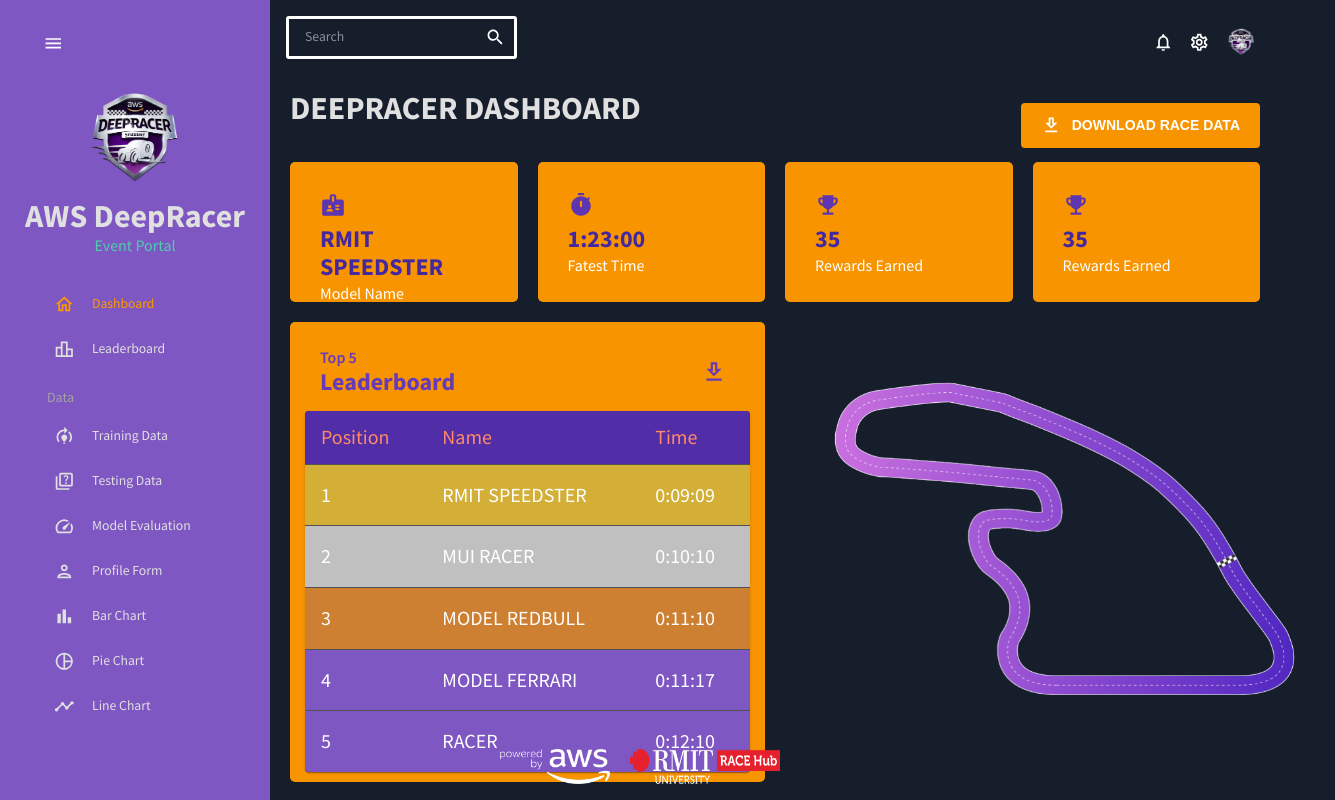
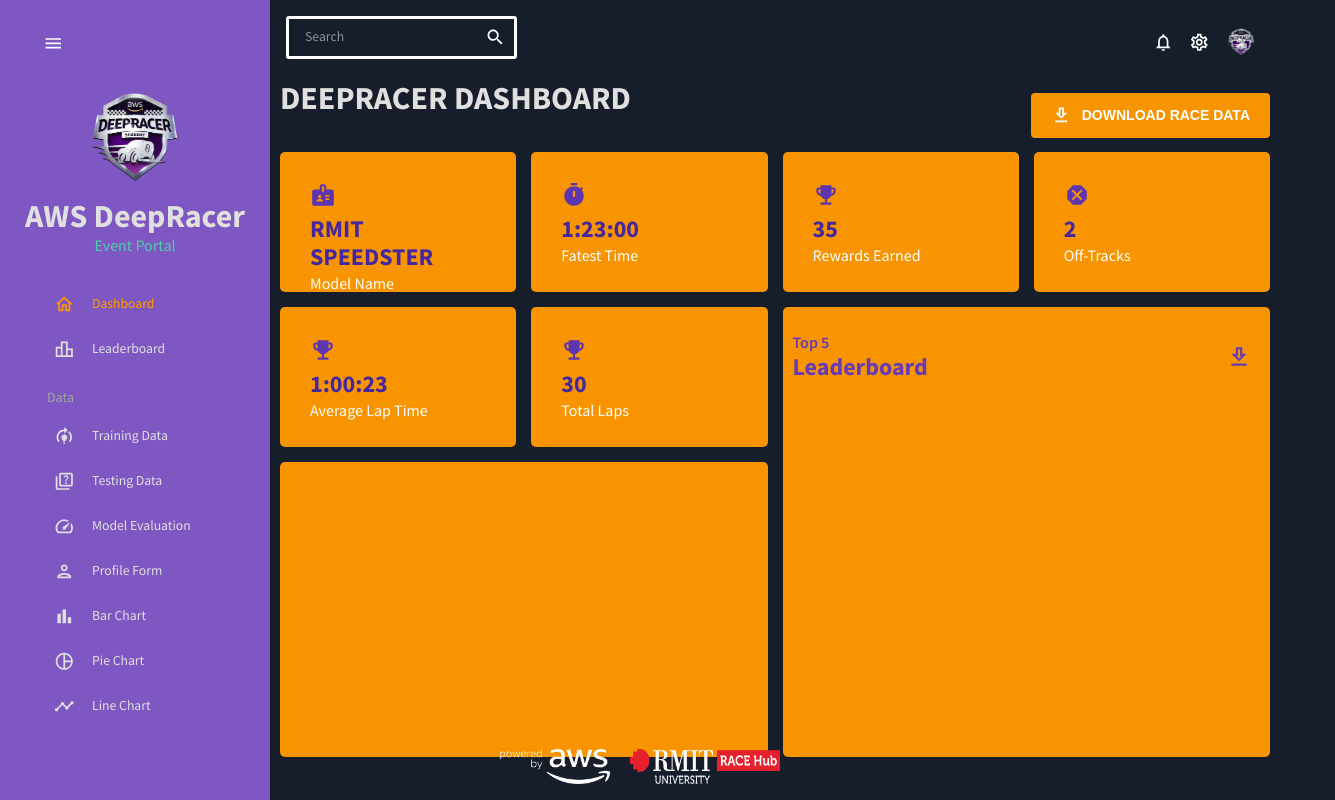
Before and after one commit to IP-299-Deepracer/Deepracer-Dashboard, a React (Create React App) app in the folder deepracer_dashboard/: page /dashboard in a window 1280 px wide. Shown: the whole page, 1335 px wide, since content can reach past the window. Built offline with nearby package versions, Linux system fonts and the light colour scheme.

Commit message:
updated the layout of the dashboard view

```diff
--- a/deepracer_dashboard/src/scenes/dashboard/index.jsx
+++ b/deepracer_dashboard/src/scenes/dashboard/index.jsx
@@ -4,6 +4,7 @@
 import EmojiEventsIcon from '@mui/icons-material/EmojiEvents';
 import TimerRoundedIcon from '@mui/icons-material/TimerRounded';
 import BadgeRoundedIcon from '@mui/icons-material/BadgeRounded';
+import DangerousIcon from '@mui/icons-material/Dangerous';
 import Header from "../../components/Header";
 import Track from "../../assets/track.png"
 import { styled } from '@mui/material/styles';
@@ -64,7 +65,7 @@
   const colors = tokens(theme.palette.mode);
 
   return (
-    <Box m="20px">
+    <Box m="10px">
       {/* HEADER */}
       <Box display="flex" justifyContent="space-between" alignItems="center">
         <Header title=" DEEPRACER DASHBOARD" />
@@ -87,15 +88,15 @@
 
       {/* GRID & CHARTS */}
       <Box
-        display="grid"
-        gridTemplateColumns="repeat(12, 1fr)"
-        gridAutoRows="140px"
-        gap="20px"
-        flex= "1"
+        display= "grid"
+        gridTemplateColumns= "repeat(4, 1fr)"
+        gridAutoRows= "140px"
+        gap="15px"
+        flex="1"
       >
         {/* ROW 1 */}
         <Box
-          gridColumn="span 3"
+          gridColumn="span 1"
           backgroundColor={"#f79400"}
           display="flex"
           borderRadius="5px"
@@ -125,19 +126,10 @@
             Model Name
           </Typography>
         </Box>
-          {/* <StatBox
-            title="Speedy RMIT"
-            subtitle="Model Name"
-            progress="0.75"
-            increase="+14%"
-            style={{color: colors.orangeAccent[500] }}
-            icon={
 
-            }
-          /> */}
         </Box>
         <Box
-          gridColumn="span 3"
+          gridColumn="span 1"
           backgroundColor={"#f79400"}
           display="flex"
           borderRadius="5px"
@@ -169,7 +161,7 @@
         </Box>
         </Box>
         <Box
-          gridColumn="span 3"
+          gridColumn="span 1"
           backgroundColor={"#f79400"}
           display="flex"
           borderRadius="5px"
@@ -201,7 +193,41 @@
         </Box>
         </Box>
         <Box
-          gridColumn="span 3"
+          gridColumn="span 1"
+          backgroundColor={"#f79400"}
+          display="flex"
+          borderRadius="5px"
+        >
+        <Box
+          display="block"
+          justifyContent="flex-start"
+        >
+          <DangerousIcon
+            sx={{ color: colors.purpleAccent[600], fontSize: "26px", marginLeft:"30px", marginTop:"30px"}}
+          />
+          <Typography
+            variant="h3"
+            color={colors.purpleAccent[800]}
+            align="left"
+            margin={30+"px"}
+            marginBottom={0+"px"}
+            marginTop={0+"px"}
+            fontWeight="bold"
+          >
+            2
+          </Typography>
+          <Typography
+            marginLeft={30+"px"}
+            fontSize={16}
+            >
+            Off-Tracks
+          </Typography>
+        </Box>
+        </Box>
+
+        {/* ROW 2 */}
+        <Box
+          gridColumn="span 1"
           backgroundColor={"#f79400"}
           display="flex"
           borderRadius="5px"
@@ -222,20 +248,53 @@
             marginTop={0+"px"}
             fontWeight="bold"
           >
-            35
+            1:00:23
           </Typography>
           <Typography
             marginLeft={30+"px"}
             fontSize={16}
             >
-            Rewards Earned
+            Average Lap Time
           </Typography>
         </Box>
         </Box>
 
-        {/* ROW 2 */}
         <Box
-          gridColumn="span 6"
+          gridColumn="span 1"
+          backgroundColor={"#f79400"}
+          display="flex"
+          borderRadius="5px"
+        >
+        <Box
+          display="block"
+          justifyContent="flex-start"
+        >
+          <EmojiEventsIcon
+            sx={{ color: colors.purpleAccent[600], fontSize: "26px", marginLeft:"30px", marginTop:"30px"}}
+          />
+          <Typography
+            variant="h3"
+            color={colors.purpleAccent[800]}
+            align="left"
+            margin={30+"px"}
+            marginBottom={0+"px"}
+            marginTop={0+"px"}
+            fontWeight="bold"
+          >
+            30
+          </Typography>
+          <Typography
+            marginLeft={30+"px"}
+            fontSize={16}
+            >
+            Total Laps
+          </Typography>
+        </Box>
+        </Box>
+
+        {/* Row 3 */}
+        <Box
+          gridColumn="span 2"
           gridRow="span 3"
           backgroundColor={"#f79400"}
           borderRadius="5px"
@@ -244,7 +303,7 @@
         >
           <Box
             mt="25px"
-            p="0 30px"
+            p="0 10px"
             display="flex "
             justifyContent="space-between"
             alignItems="center"
@@ -273,7 +332,7 @@
               </IconButton>
             </Box>
           </Box>
-          <Box height="80vh" p="15px" flexGrow={1}>
+          {/* <Box height="70vh" p="10px" flexGrow={1}>
             <TableContainer component={Paper}>
               <Table sx={{ minWidth: "250px" }} aria-label="customized table">
                 <TableHead sx={{fontSize: 24}}>
@@ -296,13 +355,16 @@
                 </TableBody>
               </Table>
             </TableContainer>
-          </Box>
+          </Box> */}
         </Box>
 
         <Box
-          gridColumn="span 6"
-          gridRow="span 3"
-          backgroundColor="transparent"
+          gridColumn="span 2"
+          gridRow="span 2"
+          backgroundColor="#f79400"
+          borderRadius="5px"
+          display="flex"
+          flexDirection="column"
 
         >
           <Box
@@ -314,7 +376,7 @@
           >
           </Box>
           <Box>
-              <img src={Track} height="400px" width="550px" m="-15px 0 0 0" alt="" />
+              {/* <img src={Track} height="400px" width="550px" m="-15px 0 0 0" alt="" /> */}
           </Box>
         </Box>
       </Box>
```
